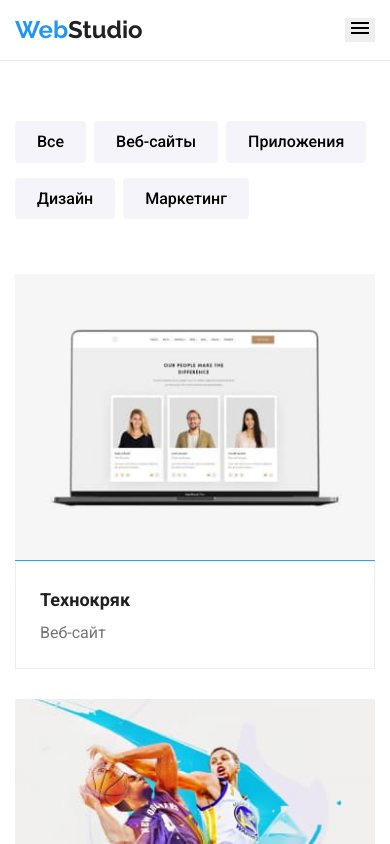
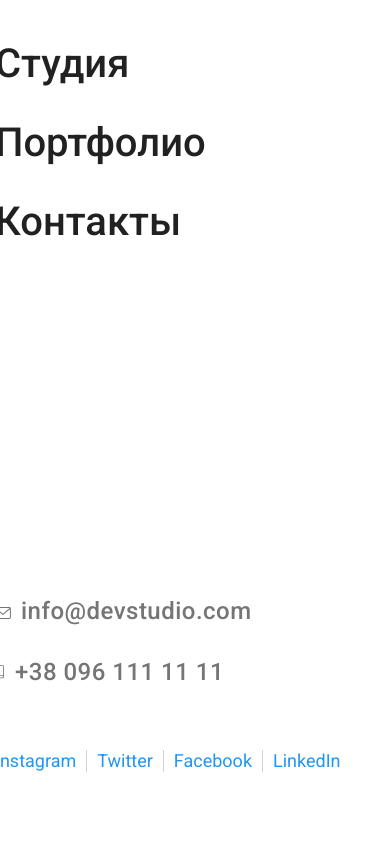
Before and after one commit to NastyaAndreeva/goit-markup-hw-08, a plain HTML site: page portfolio.html in a window 390 px wide. Both pictures are taken after a click on the button 360 px from the left and 30 px from the top of the page. Shown: the top 844 px of the page. Drawn offline with Linux system fonts and the light colour scheme.

Commit message:
portfolio mobile menu

```diff
--- a/portfolio.html
+++ b/portfolio.html
@@ -27,8 +27,8 @@
               </li>
               <li><a href="" class="navigation-item">Контакты</a></li>
             </ul>
-            <button type="button" class="header__button">
-              <svg class="header__icon" width="18" height="18">
+            <button type="button" class="navigation__modal">
+              <svg class="navigation__icon" width="18" height="18">
                 <use href="./images/icons.svg#icon-menu"></use>
               </svg>
             </button>
@@ -515,5 +515,48 @@
 
       </div>
     </footer>
+    <div class="backdrop is-hidden--mobile backdrop-mobile">
+      <div class="modal">
+        <button type="button" class="mobile-close">
+          <svg class="icon-close" width="18" height="18">
+            <use href="./images/icons.svg#icon-close"></use>
+          </svg>
+        </button>
+        <div class="modal-mobile">
+          <ul class="navigation-mobile">
+            <li><a href="./index.html" class="navigation-item">Студия</a></li>
+            <li>
+              <a href="./portfolio.html" class="navigation-item">Портфолио</a>
+            </li>
+            <li><a href="" class="navigation-item">Контакты</a></li>
+          </ul>
+          <div>
+            <div class="modal-mobile__contacts">
+
+              <a href="info@devstudio.com" class="navigation-contact"
+                ><svg class="header-envelope">
+                  <use href="./images/icons.svg#icon-envelope"></use>
+                </svg>info@devstudio.com</a
+              >
+            </div>
+            <div class="modal-mobile__contacts modal-mobile--second">
+
+              <a href="tel:+380961111111" class="navigation-contact"
+                ><svg class="header-smartphone">
+                  <use href="./images/icons.svg#icon-smartphone"></use>
+                </svg>+38 096 111 11 11</a
+              >
+            </div>
+            <ul class="contacts">
+              <li class="contacts__item"><a href="" class="contacts__link">Instagram</a></li>
+              <li class="contacts__item"><a href="" class="contacts__link">Twitter</a></li>
+              <li class="contacts__item"><a href="" class="contacts__link">Facebook</a></li>
+              <li class="contacts__item"><a href="" class="contacts__link">LinkedIn</a></li>
+            </ul>
+          </div>
+        </div>
+      </div>
+    </div>
+    <script src="./js/mobile-menu.js"></script>
   </body>
 </html>
```
